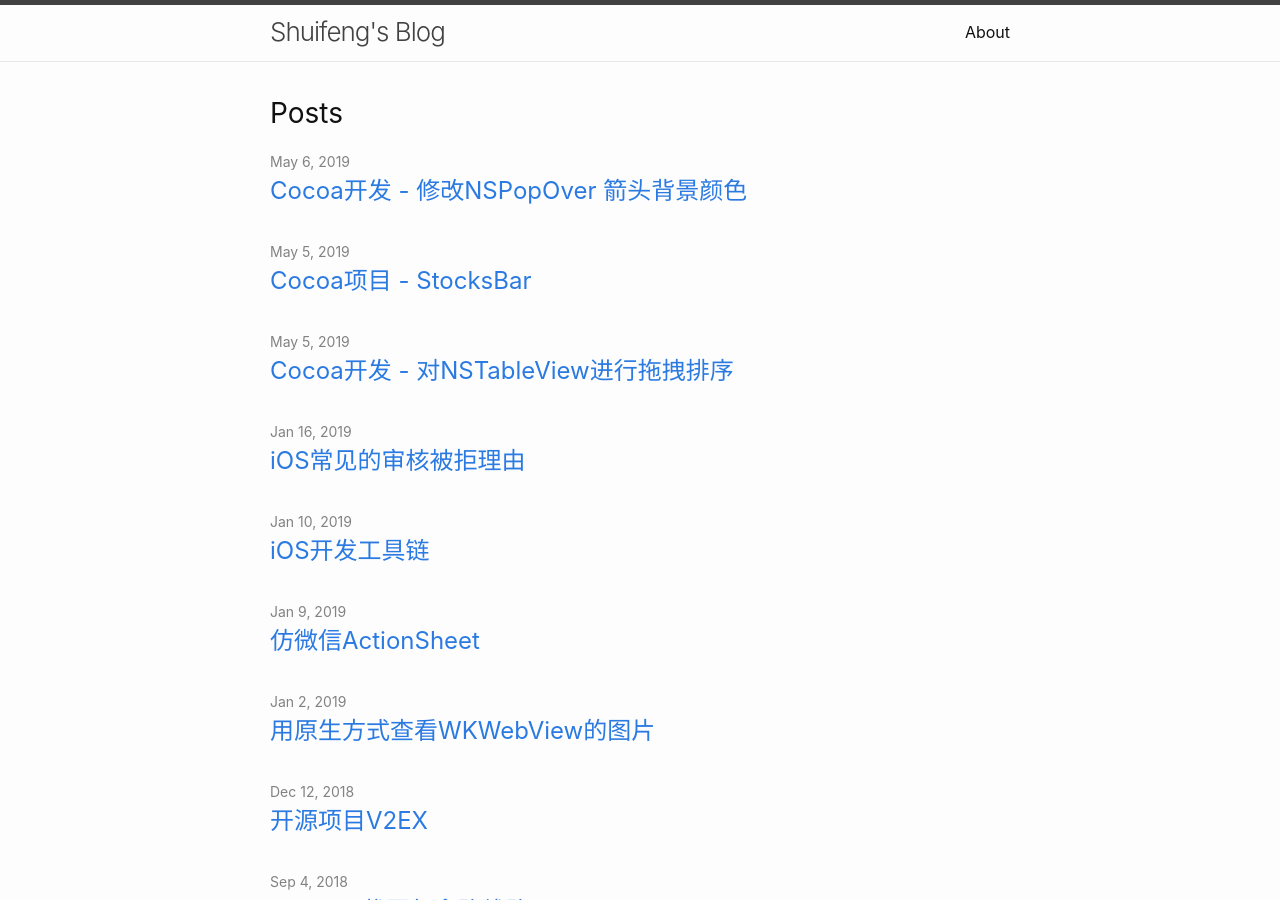
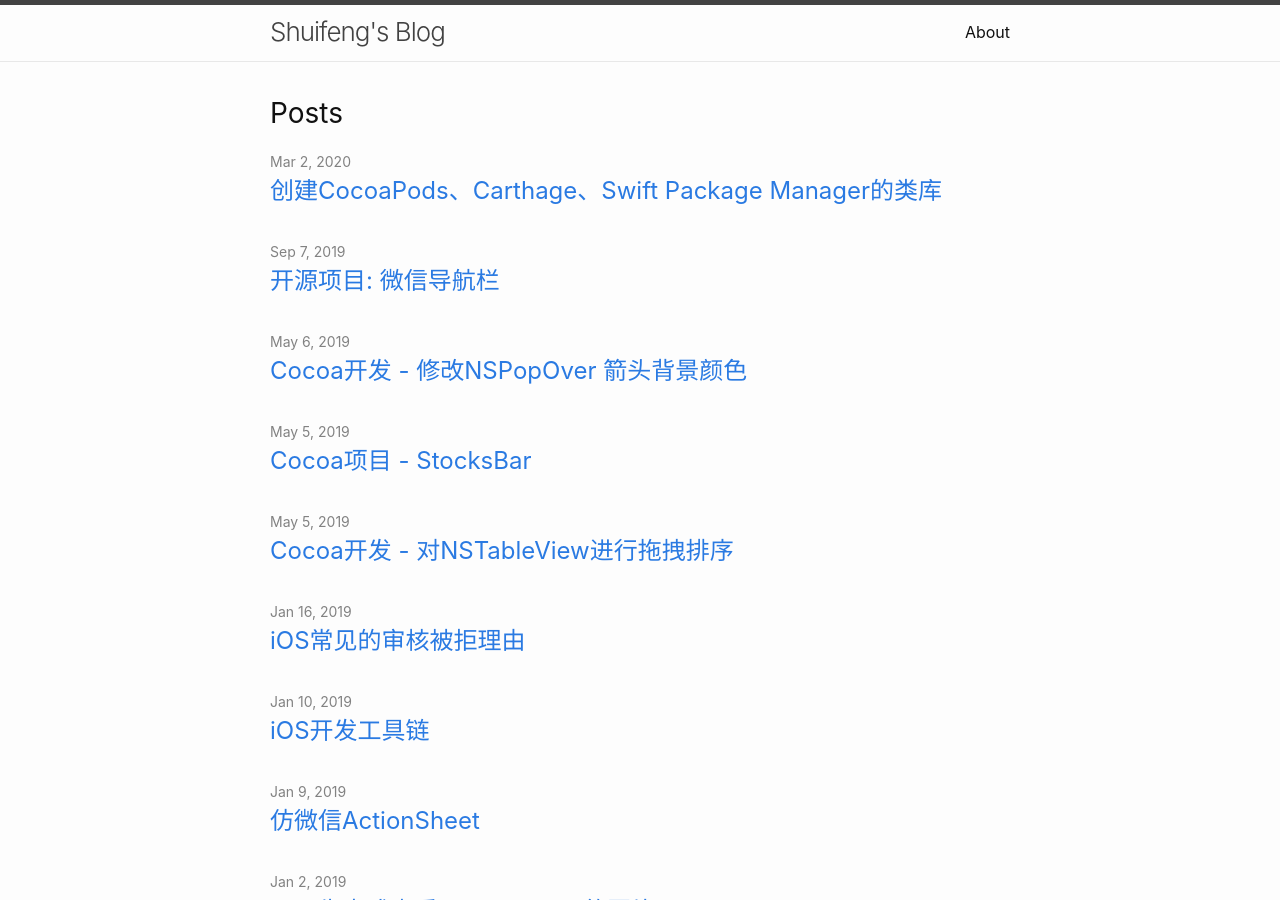
Before and after one commit to alexiscn/alexiscn.github.io, a Jekyll site: the page built from index.md, in a window 1280 px wide and 900 px high. Built offline with Jekyll 4.4.1, drawn with Linux system fonts in a browser that asks for light colours; some of the changed lines change nothing that is shown.

Commit message:
add post

````diff
--- a/_drafts/2019-09-07-ios_wechat_navigationbar.markdown
+++ b/_posts/2019-09-07-ios_wechat_navigationbar.markdown
@@ -1,34 +1,36 @@
 ---
 layout: post
-title:  "iOS逆向: 一步一步实现微信导航栏"
+title:  "开源项目: 微信导航栏"
 date:   2019-09-07 11:33:10 +0800
 tag: WeChat
 ---
 
 iOS项目开发中，难免被iOS导航栏折，比较折腾的地方在:
 
-- 自定义返回图标
-- 纯色导航栏与系统导航栏的平滑切换
-- 系统导航栏与隐藏导航栏的平滑切换
+- 自定义返回图标、隐藏返回按钮的文字
+- 纯色导航栏与系统导航栏的平滑切换（比如微信的收付款页面）
+- 系统导航栏与隐藏导航栏的平滑切换（比如微信朋友圈）
 - 一些特立独行的PM或UI想要扩大导航栏的高度，比如50pt（系统默认是 44pt）
+- 全屏返回手势
+- ...
 
 > 而且产品经常会飘来一句话：“咦，微信的导航栏怎么这么平滑”
 
 ## 常见自定义导航栏
 
-### 设置背景透明
+##### 设置背景透明
 
 ```swift
 navigationController?.navigationBar.setBackgroundImage(UIImage(), for: .default)
 ```
 
-### 隐藏导航栏底部黑线
+##### 隐藏导航栏底部黑线
 
 ```swift
 navigationController?.navigationBar.shadowImage = UIImage()
 ```
 
-### 自定义返回按钮图标
+##### 自定义返回按钮图标
 
 ```swift
 navigationController?.navigationBar.backIndicatorImage = UIImage(named: "icons_outlined_back")
@@ -94,7 +96,7 @@ FakeNavigationBar 是继承自 MMUINavigationBar，提供了一个可以添加su
 
 ## MMUINavigationController
 
-这个比较有意思了。
+微信所有的NavigationController都使用的继承自 `UINavigationController`的`MMUINavigationController`
 
 ```objective-c
 @interface MMUINavigationController : UINavigationController <UINavigationControllerDelegate>
@@ -116,6 +118,8 @@ FakeNavigationBar 是继承自 MMUINavigationBar，提供了一个可以添加su
 
 @end
 ```
+
+从头文件中可以看到，`MMUINavigationController`重写了`UINavigationController`的一些生命周期方法，在里面处理一些相关的逻辑。
 
 ## MMUIViewController
 
@@ -145,9 +149,7 @@ FakeNavigationBar 是继承自 MMUINavigationBar，提供了一个可以添加su
 }
 
 @property(retain, nonatomic) UIPanGestureRecognizer *scrollViewInteractivePanGesture; // @synthesize scrollViewInteractivePanGesture=_scrollViewInteractivePanGesture;
-@property(retain, nonatomic) WCEventTrackingSystemConfig *trackingSystemConfig; // @synthesize trackingSystemConfig=_trackingSystemConfig;
 @property(retain, nonatomic) MMNavBarInteractiveConfig *navBarInteractiveConfig; // @synthesize navBarInteractiveConfig=_navBarInteractiveConfig;
-@property(retain, nonatomic) NSMutableArray *m_arrEndUserOpInfo; // @synthesize m_arrEndUserOpInfo;
 @property(nonatomic) unsigned int m_uiVcType; // @synthesize m_uiVcType;
 
 - (id)mmNavigationController:(id)arg1 interactionControllerForAnimationController:(id)arg2;
@@ -165,10 +167,6 @@ FakeNavigationBar 是继承自 MMUINavigationBar，提供了一个可以添加su
 - (id)getNavBarSepLine;
 - (void)initNavibarSepLine;
 - (void)initNavHeaderIfNeed;
-- (id)getBarButtonWithImageName:(id)arg1 target:(id)arg2 action:(SEL)arg3 style:(unsigned long long)arg4 accessibility:(id)arg5 color:(id)arg6;
-- (id)getBarButtonWithTitle:(id)arg1 target:(id)arg2 action:(SEL)arg3 style:(unsigned long long)arg4 color:(id)arg5;
-- (id)getBarButtonWithImageName:(id)arg1 target:(id)arg2 action:(SEL)arg3 style:(unsigned long long)arg4 accessibility:(id)arg5;
-- (id)getBarButtonWithTitle:(id)arg1 target:(id)arg2 action:(SEL)arg3 style:(unsigned long long)arg4;
 - (_Bool)useWhiteForegroundColor;
 - (id)navigationTitleColor;
 - (void)onNavigationBarBackgroundColorChange;
@@ -195,11 +193,9 @@ FakeNavigationBar 是继承自 MMUINavigationBar，提供了一个可以添加su
 - (_Bool)hasTitle;
 - (void)setTitleView:(id)arg1;
 - (void)setTitleColor:(id)arg1;
-- (void)setTitle:(id)arg1;
 - (void)restoreNavigationBarBkg;
 - (void)removeNavigationBarBkg;
 - (void)onMainWindowFrameChanged;
-- (void)viewDidLayoutSubviews;
 - (void)viewDidTransitionToNewSize;
 - (void)setAutolayoutTopOffset:(double)arg1 forView:(id)arg2;
 - (double)getContentViewYforTranslucentNaviBar;
@@ -222,9 +218,30 @@ FakeNavigationBar 是继承自 MMUINavigationBar，提供了一个可以添加su
 
 ```
 
-比较感兴趣的是如下的方法
+`MMUIViewController`中有很多对导航栏处理的方法和属性。
 
-- (_Bool)useTransparentNavibar;
-- (_Bool)navigationBarBlurEffect;
+## WXNavigationBar
 
-##
+仿照微信的实现方式，做了一个仿微信导航栏的类库，无需任何配置，直接使用即可。
+
+- 支持设置导航栏背景颜色
+- 支持设置导航栏背景图片
+- 支持Large Title模式
+- 支持iOS 13 暗黑模式
+- 支持全屏手势返回
+
+### 实现原理
+
+WXNavigationBar通过将系统导航栏设为透明，在View中添加一个NavigationBar相同大小，相同位置的View作为假的导航栏。
+
+原始的UINavigationBar还是用于处理手势相关逻辑，WXNavigationBar用于展示部分，比如背景颜色、背景图片等。
+
+所以你可以像平常使用UINavigationBar一样，当你需要处理导航栏显示的时候，使用WXNavigationBar
+
+### 使用方式
+
+使用WXNavigationBar不需要特殊的初始化配置，默认的就如同微信中的导航栏一样。当你需要配置时，有两种方式可以配置。
+
+使用UINavigationController.Nav中的属性对UINavigationController进行配置，或者重写UIViewController中的相关属性对UIViewController进行配置。
+
+具体的用法可以参考 [WXNavigationBar](https://github.com/alexiscn/wxnavigationbar)
--- /dev/null
+++ b/_posts/2020-03-02-create-ios-frameworks.markdown
@@ -0,0 +1,192 @@
+---
+layout: post
+title:  "创建CocoaPods、Carthage、Swift Package Manager的类库"
+date:   2020-03-02 19:32:10 +0800
+tag: 经验分享
+---
+
+有时候我们封装了一些不错的可复用的类库，希望发布到Github当轮子用，用希望类库同时支持 `CocoaPods`、`Carthage` 和 `Swift Package Manager`方式的集成到iOS项目中。
+
+### 第一步：创建Github项目
+
+假设我们要封装的类库的名字叫 `AwesomeKit`，那么在Github上创建对应的项目，并将其Clone到本地。
+
+### 第二步：创建Framework项目
+
+创建iOS Framework，如下图所示：
+
+![](/assets/images/2020/awesomekit_create_framework@2x.png)
+
+由于`Carthage`需要项目的`Scheme`是共享的，所以我们一开始创建的是类库项目，这样默认`Scheme`是共享的。
+
+![](/assets/images/2020/awesomekit_shared_scheme@2x.png)
+
+然后重命名文件夹的名字为 `Sources`，因为Swift Package Manager的默认存放源代码的名字就是`Sources`，当然你也可以不用修改，在`Package.swift`中指定`Path`即可。
+
+![](/assets/images/2020/awesomekit_rename@2x.png)
+
+
+### 第二步：添加podspec
+
+在`AwesomeKit`跟目录下新建 `AwesomeKit.podspec`，用于支持CocoaPods发布。
+
+```bash
+$ vim AwesomeKit.podspec
+```
+
+文件内容如下，可以对应做一些修改，更多的语法可以参考CocoaPods的[官方文档](https://guides.cocoapods.org/syntax/podspec.html)
+
+```
+Pod::Spec.new do |s|
+  s.name         = 'AwesomeKit'
+  s.version      = '0.0.1'
+  s.license = 'MIT'
+  s.requires_arc = true
+  s.source = { :git => 'https://github.com/alexiscn/AwesomeKit.git', :tag => s.version.to_s }
+
+  s.summary         = 'AwesomeKit'
+  s.homepage        = 'https://github.com/alexiscn/AwesomeKit'
+  s.license         = { :type => 'MIT' }
+  s.author          = { 'alexiscn' => 'alexiscn@example.com' }
+  s.platform        = :ios
+  s.swift_version   = '5.0'
+  s.source_files    =  'Sources/**/*.{swift}'
+  s.ios.deployment_target = '12.0'
+
+end
+```
+
+注意这里指定的路径是 `Sources`。
+
+### 第四步：添加Package.swift
+
+在`AwesomeKit`跟目录下运行如下命令用来创建Swift Package Manager所需要的文件
+
+```bash
+$ swift package init
+```
+
+会看到如下的提示信息：
+
+```bash
+Creating library package: AwesomeKit
+Creating Package.swift
+Creating README.md
+Creating .gitignore
+Creating Tests/
+Creating Tests/LinuxMain.swift
+Creating Tests/AwesomeKitTests/
+Creating Tests/AwesomeKitTests/AwesomeKitTests.swift
+Creating Tests/AwesomeKitTests/XCTestManifests.swift
+```
+
+由于我们创建的是iOS的类库，所以需要编辑Package.swift，指定其运行的平台是 iOS，最低支持的版本等。
+
+```swift
+// swift-tools-version:5.1
+// The swift-tools-version declares the minimum version of Swift required to build this package.
+import PackageDescription
+
+let package = Package(
+    name: "AwesomeKit",
+    platforms: [.iOS(.v12)],
+    products: [
+        // Products define the executables and libraries produced by a package, and make them visible to other packages.
+        .library(
+            name: "AwesomeKit",
+            targets: ["AwesomeKit"]),
+    ],
+    dependencies: [
+        // Dependencies declare other packages that this package depends on.
+        // .package(url: /* package url */, from: "1.0.0"),
+    ],
+    targets: [
+        // Targets are the basic building blocks of a package. A target can define a module or a test suite.
+        // Targets can depend on other targets in this package, and on products in packages which this package depends on.
+        .target(
+            name: "AwesomeKit",
+            dependencies: [],
+            path: "Sources"),
+        .testTarget(
+            name: "AwesomeKitTests",
+            dependencies: ["AwesomeKit"]),
+    ]
+)
+```
+
+此时目录结构大致如下：
+
+```
+.
+├── AwesomeKit.podspec
+├── AwesomeKit.xcodeproj
+├── Example
+│   ├── AwesomeKitExample
+│   │   ├── AppDelegate.swift
+│   │   ├── Assets.xcassets
+│   │   │   ├── AppIcon.appiconset
+│   │   │   │   └── Contents.json
+│   │   │   └── Contents.json
+│   │   ├── Base.lproj
+│   │   │   ├── LaunchScreen.storyboard
+│   │   │   └── Main.storyboard
+│   │   ├── Info.plist
+│   │   ├── SceneDelegate.swift
+│   │   └── ViewController.swift
+│   ├── AwesomeKitExample.xcodeproj
+│   ├── AwesomeKitExample.xcworkspace
+│   ├── Podfile
+│   ├── Podfile.lock
+│   └── Pods
+│       ├── Headers
+│       ├── Local\ Podspecs
+│       │   └── AwesomeKit.podspec.json
+│       ├── Manifest.lock
+│       ├── Pods.xcodeproj
+│       └── Target\ Support\ Files
+│           ├── AwesomeKit
+│           │   ├── AwesomeKit.debug.xcconfig
+│           │   └── AwesomeKit.release.xcconfig
+│           └── Pods-AwesomeKitExample
+│               ├── Pods-AwesomeKitExample-Info.plist
+│               ├── Pods-AwesomeKitExample-acknowledgements.markdown
+│               ├── Pods-AwesomeKitExample-acknowledgements.plist
+│               ├── Pods-AwesomeKitExample-dummy.m
+│               ├── Pods-AwesomeKitExample-umbrella.h
+│               ├── Pods-AwesomeKitExample.debug.xcconfig
+│               ├── Pods-AwesomeKitExample.modulemap
+│               └── Pods-AwesomeKitExample.release.xcconfig
+├── Package.swift
+├── README
+├── README.md
+├── Sources
+│   ├── AwesomeKit.h
+│   ├── AwesomeKit.swift
+│   └── Info.plist
+└── Tests
+    ├── AwesomeKitTests
+    │   ├── AwesomeKitTests.swift
+    │   └── XCTestManifests.swift
+    └── LinuxMain.swift
+```
+
+
+### 第五步：提交到Github
+
+```bash
+$ git add .
+$ git commit -m 'initial commit'
+$ git push
+$ git tag 0.0.1
+$ git push --tags
+```
+
+将类库发布到CocoaPods Trunk：
+
+```bash
+$ pod trunk push AwesomeKit.podspec
+```
+
+### 一些注意点
+
+由于 `Swift Package Manager` 目前不支持Resource，所以当类库中有图片资源时，可以采取妥协的办法，即把图片先转换成Base64字符串，硬编码到源代码中，然后读取成Data，最后转成UIImage。
````
Also changed, not shown: assets/images/2020/awesomekit_create_framework@2x.png (added), assets/images/2020/awesomekit_rename@2x.png (added), assets/images/2020/awesomekit_shared_scheme@2x.png (added).
